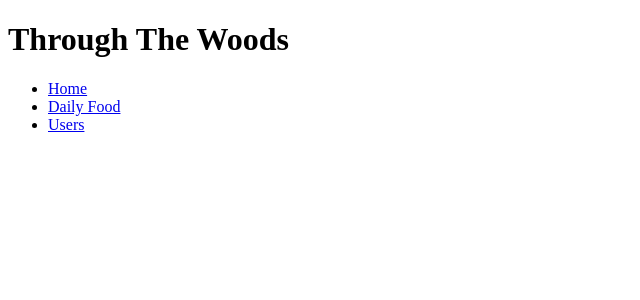
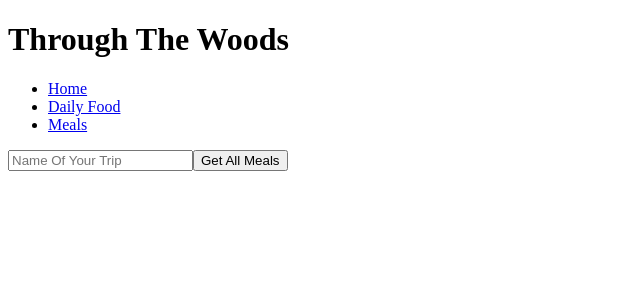
Before and after one commit to gonzalec1721/thru-hike, a React app: page /Meals in a window 1280 px wide. Shown: the top 300 px of the page, without its empty margins (0-640 px from the left). Built offline with nearby package versions, Linux system fonts and the light colour scheme; the HTML template or start-up script is replaced by a standard one.

Commit message:
db get route started

```diff
--- a/client/src/components/AddMeal.jsx
+++ /dev/null
@@ -1,41 +0,0 @@
-import React from 'react';
-
-class AddMeal extends React.Component {
-  constructor(props) {
-    super(props)
-    this.state = {
-
-    }
-
-  }
-
-
-
-  render() {
-    return (
-
-<div>
-<form>
-
-      <label>
-          Meal:
-          <input type="text" onChange={this.handleChange} name="Meal" />
-        </label>
-        <label>
-          Calories:
-          <input type="text" onChange={this.handleChange} name="cal" />
-        </label>
-        <input type="submit" onClick={this.handlePost} value="Submit" />
-     </form>
-
-     <button onClick={this.handleMeal}>Add Meal</button>
-     {this.state.children.map(child => child)}
-     </div>
-    )
-
-  }
-}
-
-
-
-export default AddMeal;
--- /dev/null
+++ b/client/src/components/AllMeals.jsx
@@ -0,0 +1,51 @@
+import React from 'react';
+import axios from 'axios';
+
+class AllMeals extends React.Component {
+  constructor(props) {
+    super(props)
+    this.state = {
+      trip: ''
+    }
+    this.handleChange=this.handleChange.bind(this)
+    this.handleGet=this.handleGet.bind(this)
+  }
+handleChange(e){
+  this.setState({
+    [e.target.name]: e.target.value
+  })
+}
+
+handleGet(){
+  let trip = this.state.trip
+    axios.get('/*', trip)
+  .then((response)=>{
+    console.log('clinet', response)
+  })
+  .catch((error)=>{
+    console.log(error.response)
+  })
+
+}
+
+
+  render() {
+    console.log(this.state)
+    return (
+
+<div>
+  <form>
+    <input type='text' placeholder='Name Of Your Trip' onChange={this.handleChange} name='trip'></input>
+    <input type="submit" onSubmit={this.handleGet} value="Get All Meals" />
+  </form>
+{/* <button>Get All Meals</button> */}
+</div>
+
+    )
+
+  }
+}
+
+
+
+export default AllMeals;
--- a/client/src/components/App.jsx
+++ b/client/src/components/App.jsx
@@ -1,5 +1,6 @@
 import React from 'react';
 import DailyFood from './DailyFood.jsx';
+import AllMeals from './AllMeals.jsx'
 import {
   BrowserRouter as Router,
   Switch,
@@ -31,7 +32,7 @@ class App extends React.Component {
               <Link to="/dailyfood">Daily Food</Link>
             </li>
             <li>
-              <Link to="/users">Users</Link>
+              <Link to="/Meals">Meals</Link>
             </li>
           </ul>
         </nav>
@@ -42,8 +43,8 @@ class App extends React.Component {
           <Route exact path="/dailyfood">
             <DailyFood />
           </Route>
-          <Route exact path="/users">
-            <Users />
+          <Route exact path="/Meals">
+            <AllMeals />
           </Route>
           <Route exact path="/">
             <Home />
@@ -69,7 +70,7 @@ function Home() {
 // }
 
 function Users() {
-  return <h2>Users</h2>;
+  return <h2>Meals</h2>;
 }
 
 export default App;
--- a/client/src/components/DailyFood.jsx
+++ b/client/src/components/DailyFood.jsx
@@ -1,5 +1,5 @@
 import React from "react";
-import AddMeal from "./AddMeal.jsx";
+// import AddMeal from "./AddMeal.jsx";
 import SaveMeal from "./SaveMeal.jsx"
 
 
```
Also changed, not shown: database/queries.js (+7 -4 lines), 1 other file (tests, documents, lock files or other folders).
